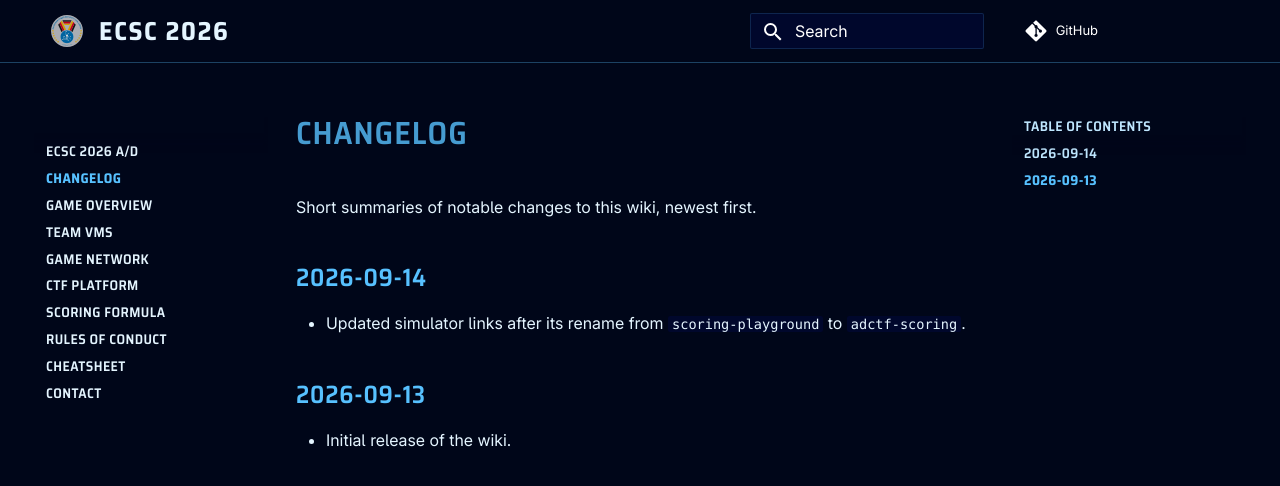
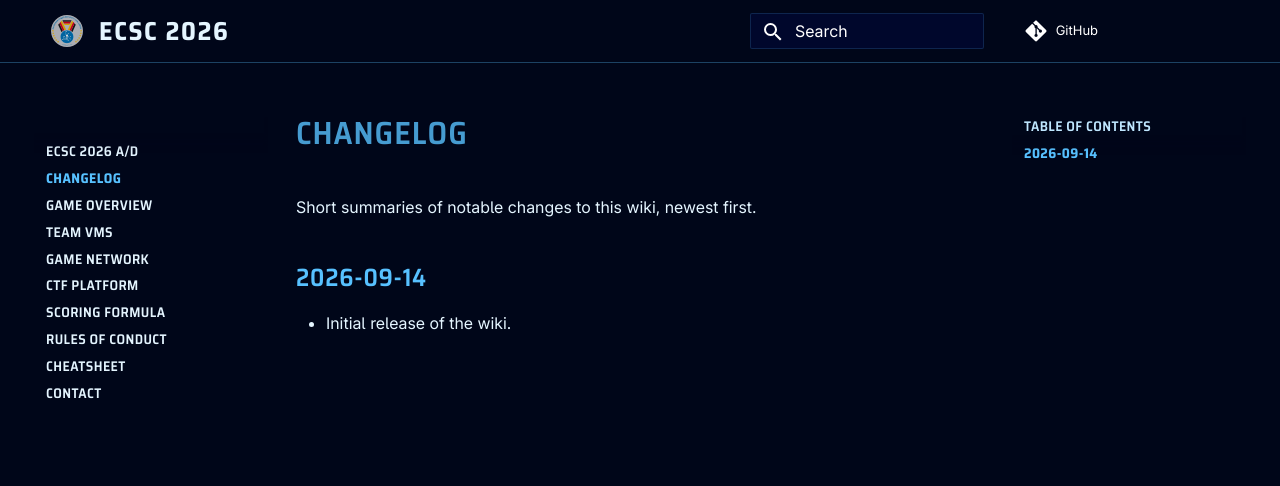
Before and after one commit to Attacking-Lab/ecsc2026-ad-wiki, an MkDocs documentation site: the page built from docs/changelog.md, in a window 1280 px wide. Shown: the top 486 px of the page. Built offline with MkDocs 1.6.1 and Material for MkDocs 9.7.7, drawn with Linux system fonts in a browser that asks for light colours; comment, search, counter and statistics services are not loaded.

Commit message:
Fixup changelog

```diff
--- a/docs/changelog.md
+++ b/docs/changelog.md
@@ -4,8 +4,4 @@ Short summaries of notable changes to this wiki, newest first.
 
 ## 2026-09-14
 
-- Updated simulator links after its rename from `scoring-playground` to `adctf-scoring`.
-
-## 2026-09-13
-
 - Initial release of the wiki.
```
